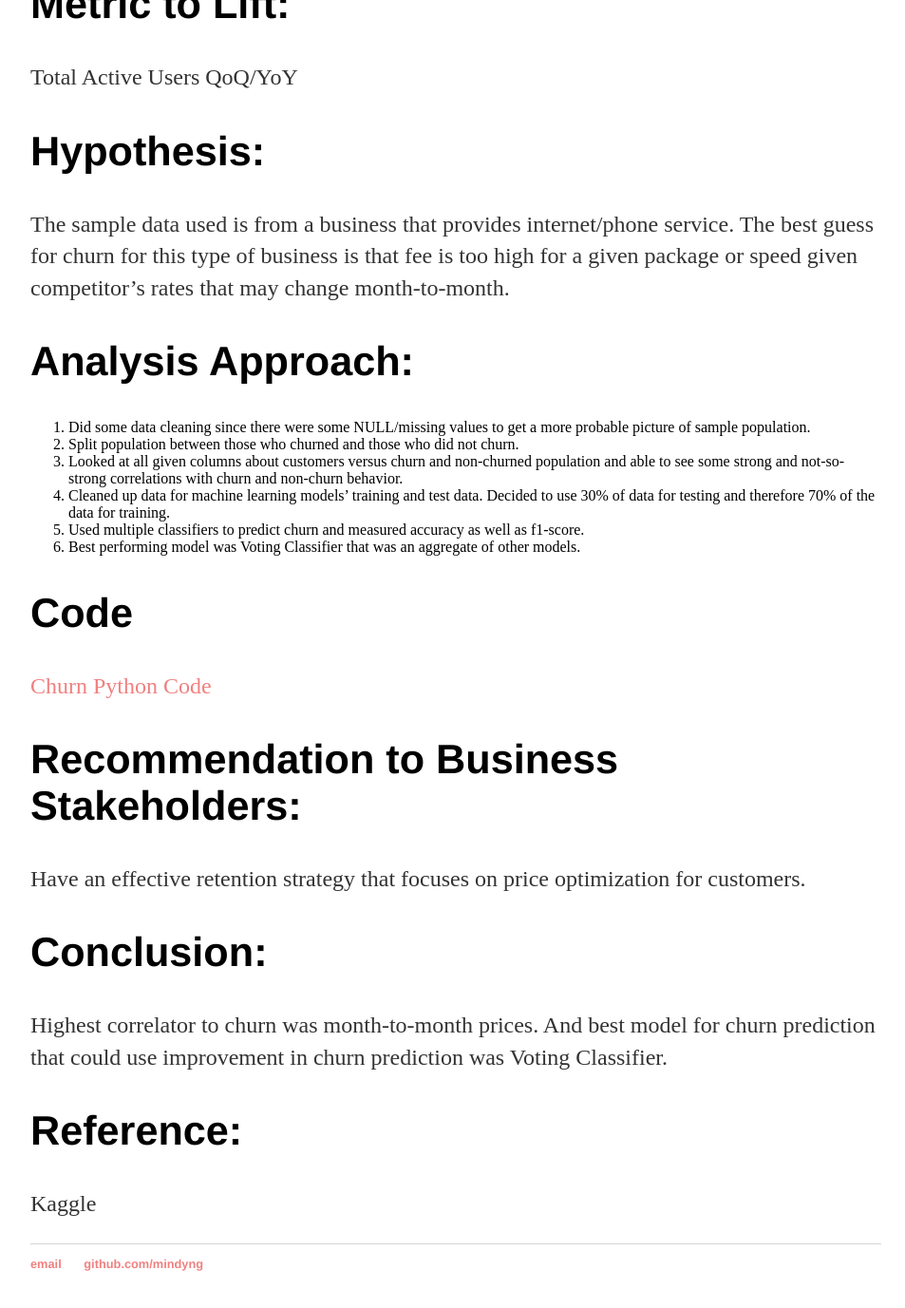
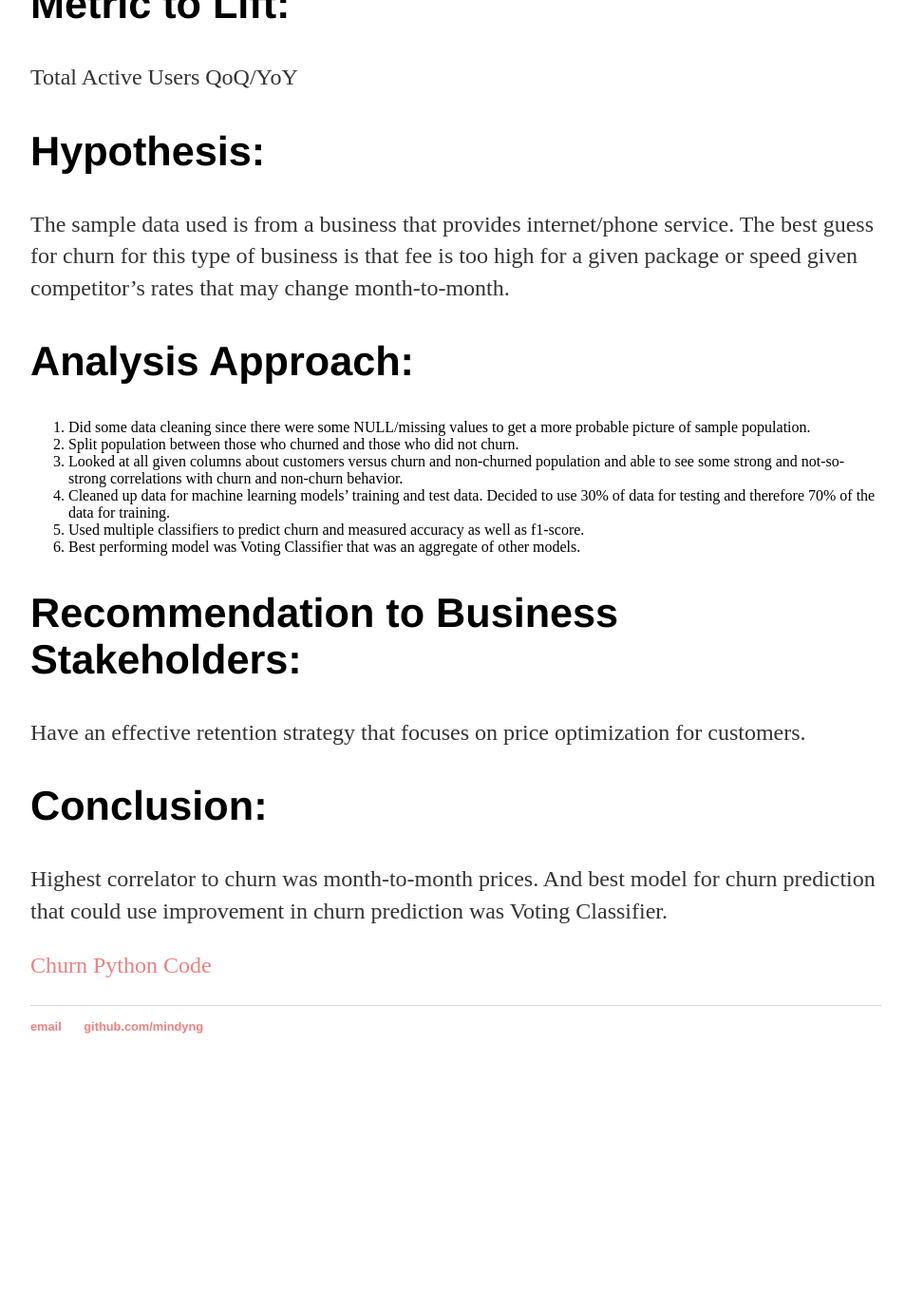
Before and after one commit to mindyng/mindyng.github.io, a Jekyll site: the page built from _posts/2022-11-16-Churn.md, in a window 1280 px wide and 1400 px high, scrolled down 853 px. Shown: the top 1377 px of the window at 95% size, without its empty margins (160-1113 px from the left). Built offline with Jekyll 4.4.1, drawn with Linux system fonts in a browser that asks for light colours; our own code applies the rules of GitHub Pages for plain Markdown files; after the commit the page ends 2002 px from its top, so only the background shows below that.

Commit message:
Update 2022-11-16-Churn.md

```diff
--- a/_posts/2022-11-16-Churn.md
+++ b/_posts/2022-11-16-Churn.md
@@ -27,11 +27,6 @@ The sample data used is from a business that provides internet/phone service. Th
 5. Used multiple classifiers to predict churn and measured accuracy as well as f1-score.
 6. Best performing model was Voting Classifier that was an aggregate of other models.
 
-
-## Code
-
-[Churn Python Code](https://nbviewer.org/github/mindyng/2022-Business-Projects/blob/main/customer-churn.ipynb)
-
 ## Recommendation to Business Stakeholders:
 
 Have an effective retention strategy that focuses on price optimization for customers.
@@ -40,7 +35,4 @@ Have an effective retention strategy that focuses on price optimization for cust
 
 Highest correlator to churn was month-to-month prices. And best model for churn prediction that could use improvement in churn prediction was Voting Classifier.
 
-
-## Reference:
-
-Kaggle
+[Churn Python Code](https://nbviewer.org/github/mindyng/2022-Business-Projects/blob/main/customer-churn.ipynb)
```
